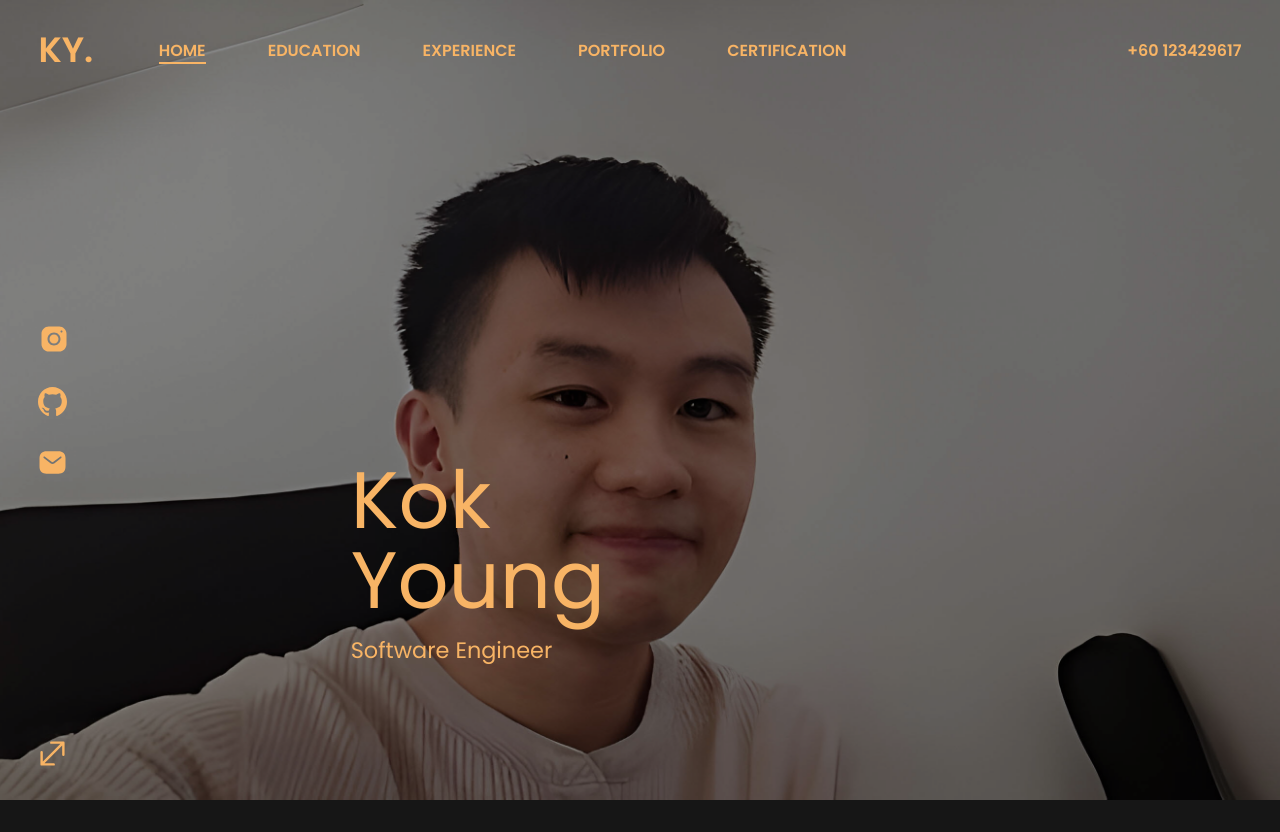
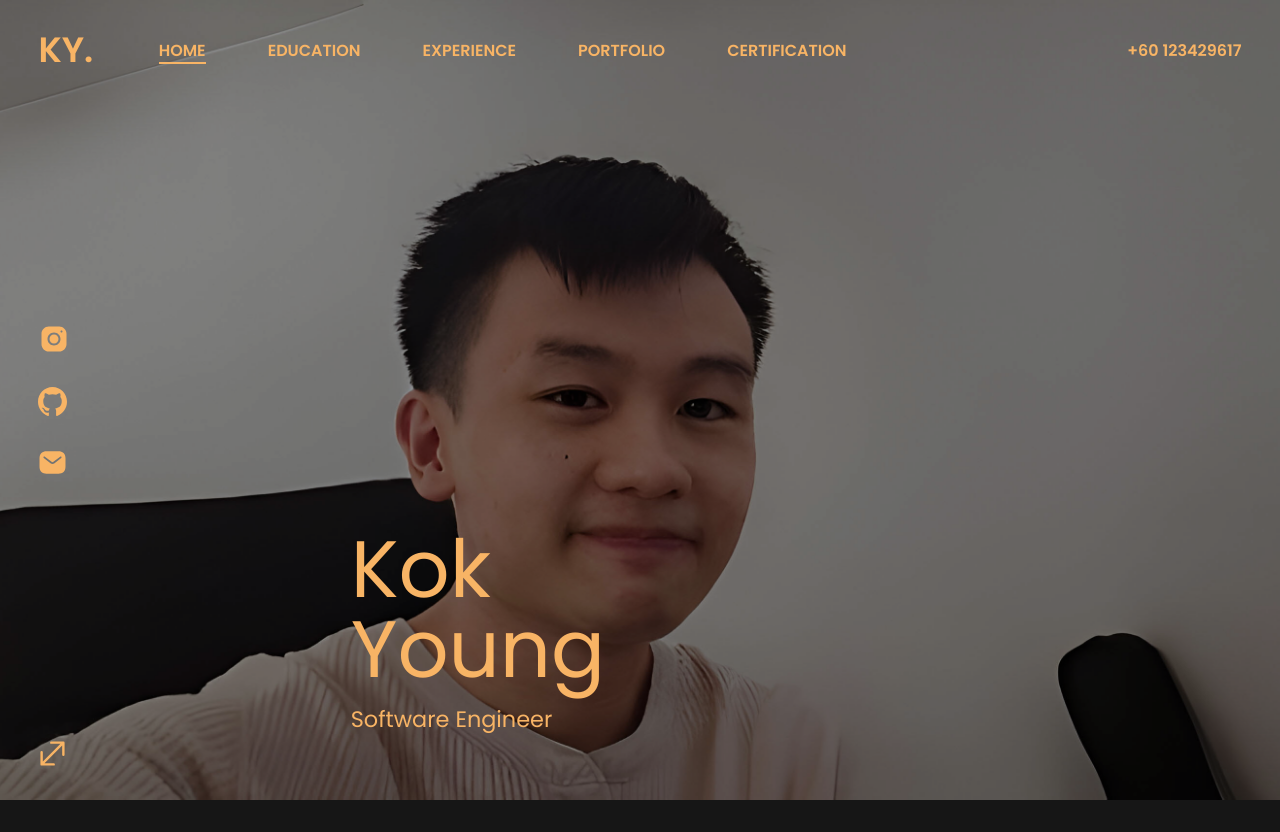
Before and after one commit to hohkokyoung/e-resume-v2, a SvelteKit app: page / in a window 1280 px wide. Before the commit the page ends 800 px from the top, so only its background shows below. Built offline with nearby package versions, Linux system fonts and the light colour scheme.

Commit message:
Fix mobile dimension issue

```diff
--- a/src/routes/default.css
+++ b/src/routes/default.css
@@ -1,6 +1,6 @@
 .home-page {
-    height: 100%;
-    width: 100%;
+    height: 100vh;
+    width: 100vw;
 }
 
 .home-page .profile-wallpaper {
--- a/static/global.css
+++ b/static/global.css
@@ -23,8 +23,8 @@
 body {
     margin: 0;
     background-color: var(--secondary-color);
-    height: 100%;
-    width: 100%;
+    height: 100vh;
+    width: 100vw;
     overflow: hidden;
 }
 
--- a/static/layout.css
+++ b/static/layout.css
@@ -102,8 +102,8 @@
     .layout .main-navigation-bar-background {
         display: block;
         position: absolute;
-        width: 100%;
-        height: 100%;
+        width: 100vw;
+        height: 100vh;
         z-index: -1;
         left: 0;
         opacity: 0;
@@ -120,7 +120,7 @@
         right: -70%;
         transition: 1s all;
         overflow: hidden;
-        height: 100%;
+        height: 100vh;
         width: 70%;
         align-items: end;
         justify-content: space-between;
```
